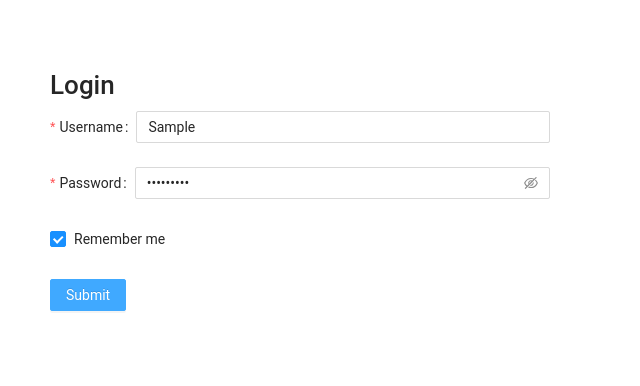
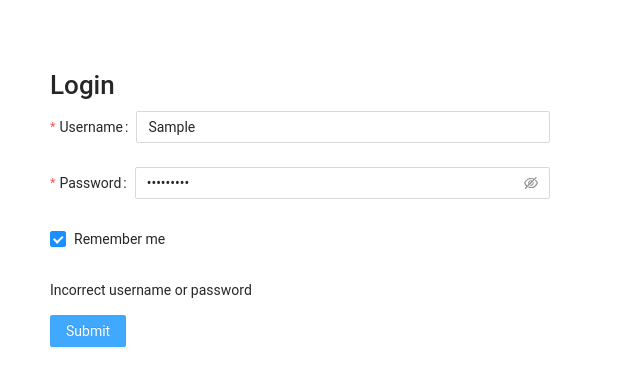
Before and after one commit to gemmahassan/nursery-app, a React (Create React App) app: page /login in a window 1280 px wide. Both pictures are taken after typing "Sample", "Sample123" into the empty fields and a click on the button "Submit". Shown: the top 386 px of the page, without its empty margins (0-640 px from the left). Built offline with nearby package versions, Linux system fonts and the light colour scheme; no server answers.

Commit message:
Adds an error message when username or password is invalid

```diff
--- a/src/nursery/components/Login.jsx
+++ b/src/nursery/components/Login.jsx
@@ -1,4 +1,4 @@
-import React from "react";
+import React, {useState} from "react";
 import {
   Input,
   Form,
@@ -9,6 +9,8 @@ import AuthService from "../../services/auth";
 import {IonContent, IonPage} from "@ionic/react";
 
 const Login = (props) => {
+  const [loginFailed, setLoginFailed] = useState(false);
+
   const handleLogin = ({username, password}) => {
     AuthService.login(username, password).then(
       response => {
@@ -17,12 +19,7 @@ const Login = (props) => {
         window.location.reload();
       })
       .catch(e => {
-        const resMessage =
-          (e.response &&
-            e.response.data &&
-            e.response.data.message) ||
-          e.message ||
-          e.toString();
+          setLoginFailed(true);
         }
       );
   };
@@ -30,34 +27,39 @@ const Login = (props) => {
   return (
     <IonPage>
       <IonContent>
-        <div style={{'display': 'flex', 'flexDirection': 'column', 'padding': '50px', width: '100%', 'maxWidth': '600px'}}>
+        <div
+          style={{'display': 'flex', 'flexDirection': 'column', 'padding': '50px', width: '100%', 'maxWidth': '600px'}}>
           <h1>Login</h1>
           <Form
             name="basic"
-              initialValues={{ remember: true }}
+            initialValues={{remember: true}}
             onFinish={handleLogin}
           >
             <Form.Item
               label="Username"
               name="username"
-                rules={[{ required: true, message: 'Please input your username!' }]}
+              rules={[{required: true, message: 'Please input your username!'}]}
             >
-                <Input />
+              <Input/>
             </Form.Item>
 
             <Form.Item
               label="Password"
               name="password"
-                rules={[{ required: true, message: 'Please input your password!' }]}
+              rules={[{required: true, message: 'Please input your password!'}]}
             >
-                <Input.Password />
+              <Input.Password/>
             </Form.Item>
 
-              <Form.Item  name="remember" valuePropName="checked">
+            <Form.Item name="remember" valuePropName="checked">
               <Checkbox>Remember me</Checkbox>
             </Form.Item>
-              <Form.Item >
 
+            {loginFailed && (
+              <p>Incorrect username or password</p>
+            )}
+
+            <Form.Item>
               <Button type="primary" htmlType="submit">
                 Submit
               </Button>
```
Lines whose indentation alone changed are shown as unchanged.
